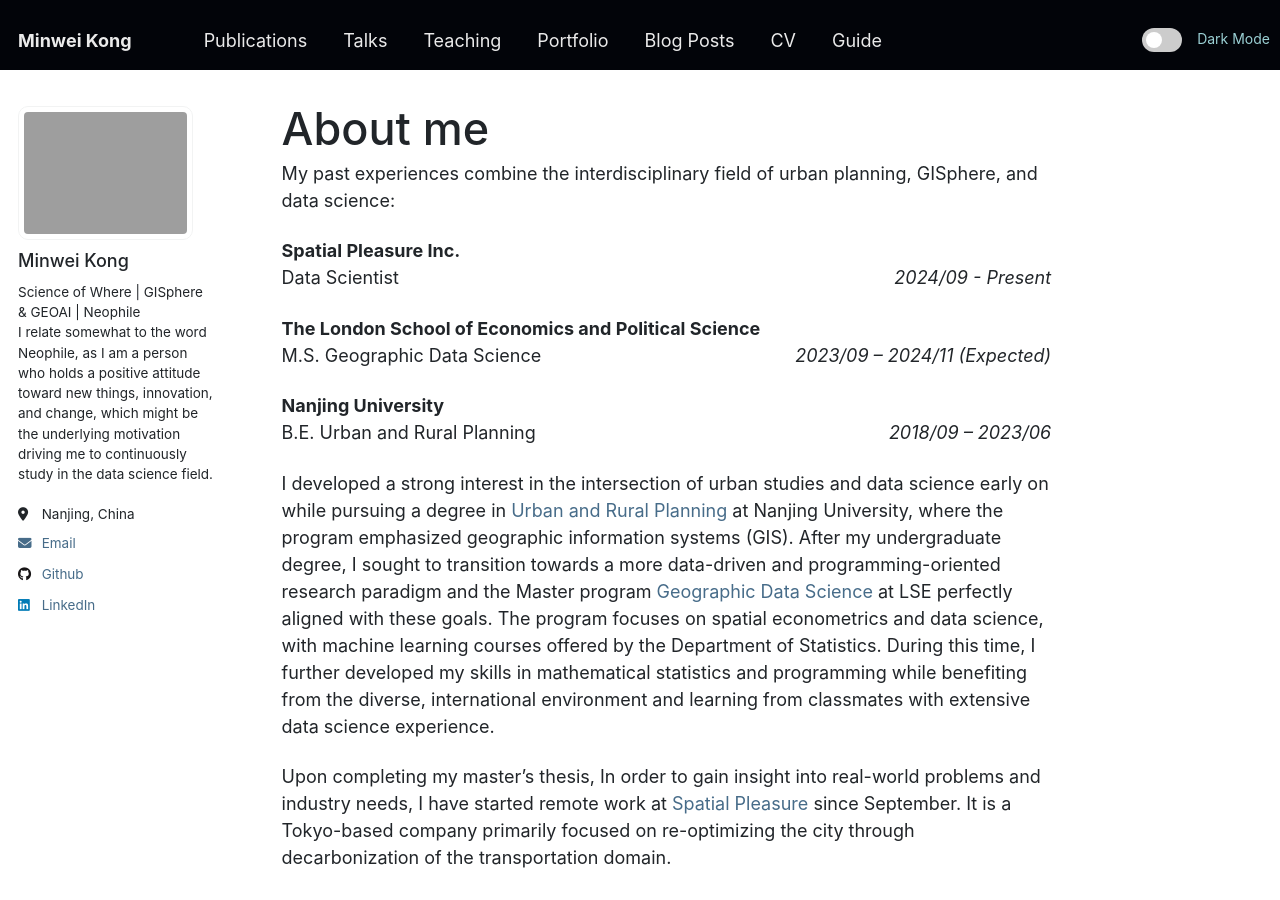
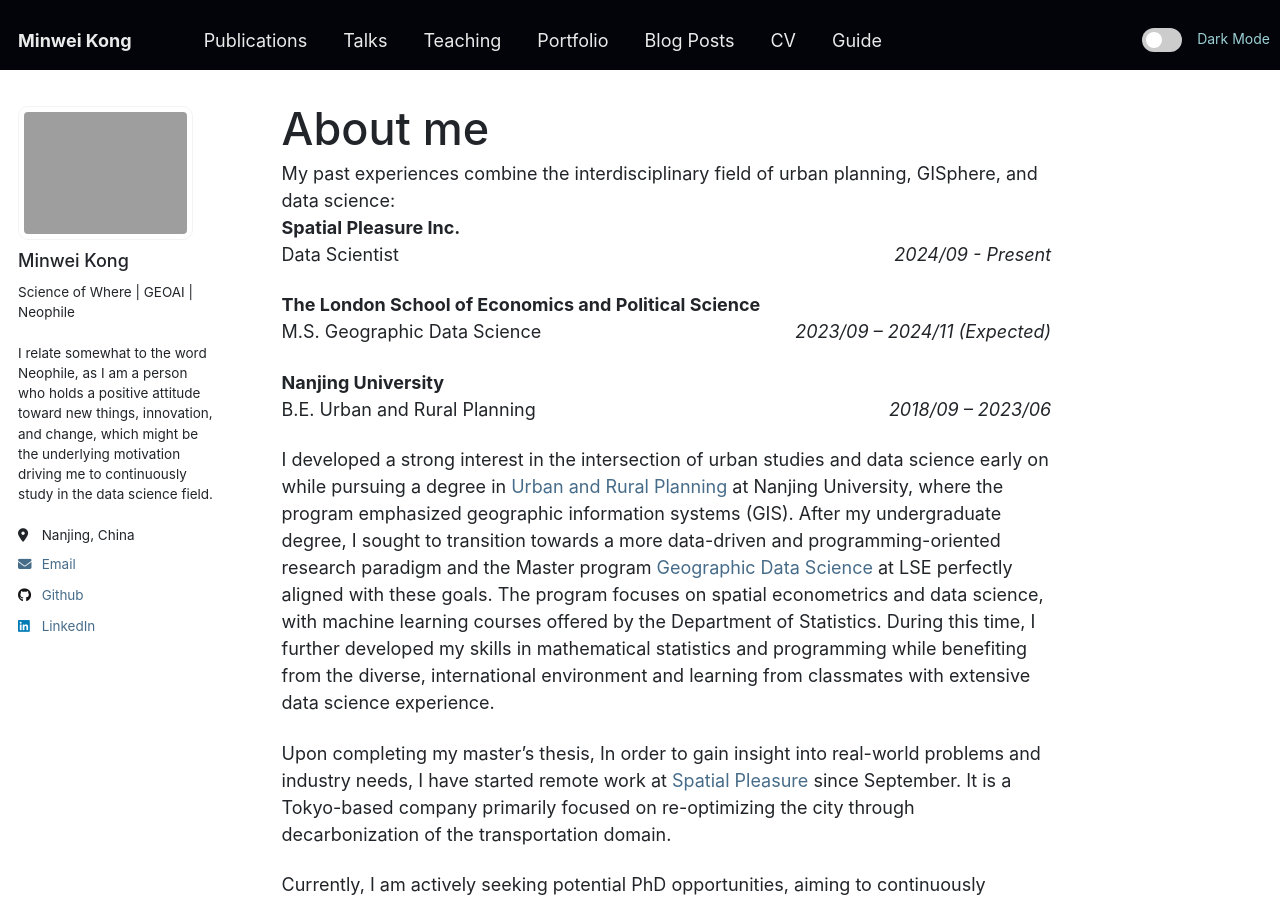
Before and after one commit to Minw913/minw913.github.io, a Jekyll site: the page built from _pages/about.md, in a window 1280 px wide and 900 px high. Built offline with Jekyll 4.4.1, drawn with Linux system fonts in a browser that asks for light colours; nearby versions of some CDN libraries.

Commit message:
update about me

```diff
--- a/_config.yml
+++ b/_config.yml
@@ -23,9 +23,10 @@
   # Biographic information
   avatar           : "profile.png"
   name             : "Minwei Kong"
-  pronouns         : # example: "she/her"
-  bio              : |
-    Science of Where | GISphere & GEOAI | Neophile
+  pronouns         : # example: "she/her" <br>
+  bio              :
+    Science of Where | GEOAI | Neophile
+    <br>
     <br>
     I relate somewhat to the word Neophile, as I am a person who holds a positive attitude toward new things, innovation, and change, which might be the underlying motivation driving me to continuously study in the data science field.
   location         : "Nanjing, China"
--- a/_pages/about.md
+++ b/_pages/about.md
@@ -8,7 +8,7 @@
 ---
 
 My past experiences combine the interdisciplinary field of urban planning, GISphere, and data science:
-
+<br>
 **Spatial Pleasure Inc.**
 <span>Data Scientist</span><span style="float: right;">_2024/09 - Present_</span>
 
```
